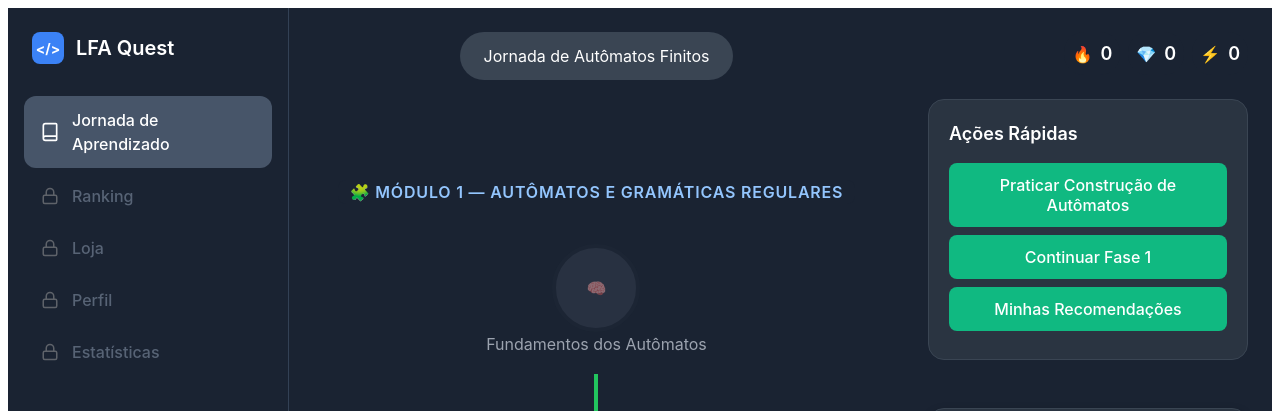
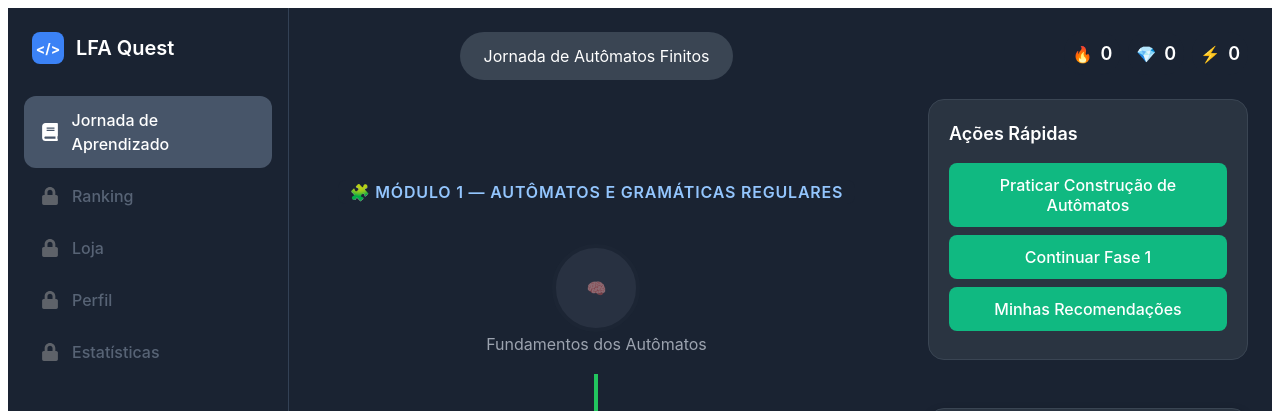
Before and after one commit to ericViana445/front-LFAQuest, a React (Vite) app: page /path in a window 1280 px wide. Shown: the top 411 px of the page. Built offline with nearby package versions, Linux system fonts and the light colour scheme.

Commit message:
teste com outros icones

```diff
--- a/package.json
+++ b/package.json
@@ -16,6 +16,7 @@
     "lucide-react": "^0.553.0",
     "react": "^18.3.1",
     "react-dom": "^18.3.1",
+    "react-icons": "^5.5.0",
     "react-router-dom": "^7.1.1"
   },
   "devDependencies": {
--- a/src/components/sidebar/Sidebar.tsx
+++ b/src/components/sidebar/Sidebar.tsx
@@ -4,6 +4,7 @@ import type React from "react";
 import { useNavigate } from "react-router-dom";
 import "./Sidebar.css";
 import { Book, Trophy, Store, User, BarChart, Lock } from "lucide-react";
+import { FaBook, FaTrophy, FaStore, FaUser, FaChartBar, FaLock } from "react-icons/fa";
 
 interface SidebarProps {
   activeItem: string;
@@ -18,11 +19,11 @@ const Sidebar: React.FC<SidebarProps> = ({ activeItem, onNavigate }) => {
 
   // 🔹 Itens do menu (todos, mas só "journey" fica livre sem login)
   const navItems = [
-    { id: "journey", label: "Jornada de Aprendizado", icon: <Book />, path: "/path", requiresLogin: false },
-    { id: "leaderboard", label: "Ranking", icon: <Trophy />, path: "/leaderboard", requiresLogin: true },
-    { id: "store", label: "Loja", icon: <Store />, path: "/store", requiresLogin: true },
-    { id: "profile", label: "Perfil", icon: <User />, path: "/profile", requiresLogin: true },
-    { id: "more", label: "Estatísticas", icon: <BarChart />, path: "/more", requiresLogin: true },
+    { id: "journey", label: "Jornada de Aprendizado", icon: <FaBook />, path: "/path", requiresLogin: false },
+    { id: "leaderboard", label: "Ranking", icon: <FaTrophy />, path: "/leaderboard", requiresLogin: true },
+    { id: "store", label: "Loja", icon: <FaStore />, path: "/store", requiresLogin: true },
+    { id: "profile", label: "Perfil", icon: <FaUser />, path: "/profile", requiresLogin: true },
+    { id: "more", label: "Estatísticas", icon: <FaChartBar />, path: "/more", requiresLogin: true },
   ];
 
   // 🔸 Handler de clique
@@ -55,7 +56,7 @@ const Sidebar: React.FC<SidebarProps> = ({ activeItem, onNavigate }) => {
               title={locked ? "Faça login para acessar" : item.label}
             >
               <span className="nav-icon">
-                {locked ? <Lock size={18}/> : item.icon}
+                {locked ? <FaLock /> : item.icon}
               </span>
               <span>{item.label}</span>
             </div>
```
Also changed, not shown: 1 other file (tests, documents, lock files or other folders).
